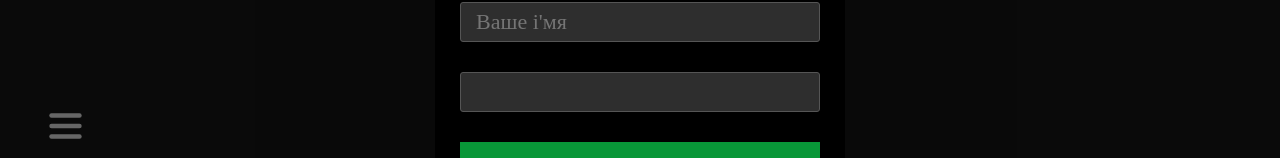
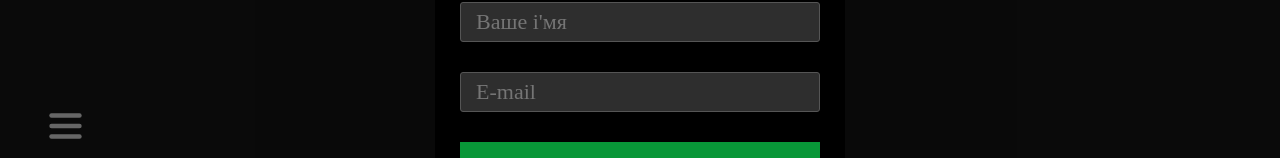
Before and after one commit to MEDOYED/uni-print, a React (Vite) app: page / in a window 1280 px wide. Both pictures are taken after a click on the button "Написати нам". Shown: the part 311-469 px from the top of the page. Built offline with nearby package versions, Linux system fonts and the light colour scheme.

Commit message:
layout(InputEmail) | add placeholder

```diff
--- a/src/components/UI/input-email/input-email.jsx
+++ b/src/components/UI/input-email/input-email.jsx
@@ -3,7 +3,7 @@ import "./input-email.scss";
 const InputEmail = () => {
   return (
     <>
-      <input type="email" className="input-email" name="email" id="email" />
+      <input type="email" className="input-email" name="email" id="email" placeholder="E-mail" />
     </>
   );
 };
```
